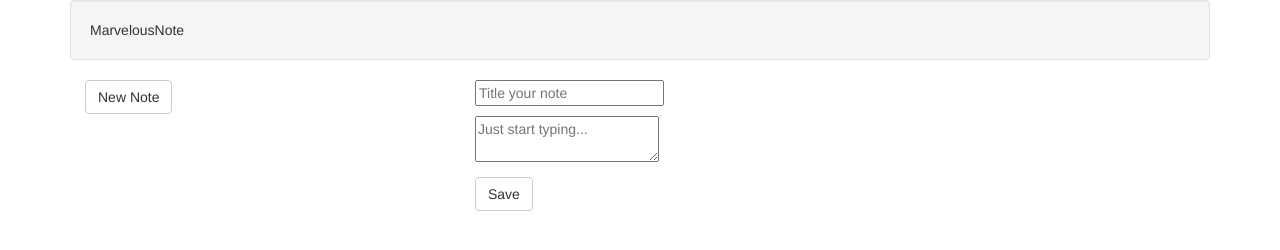
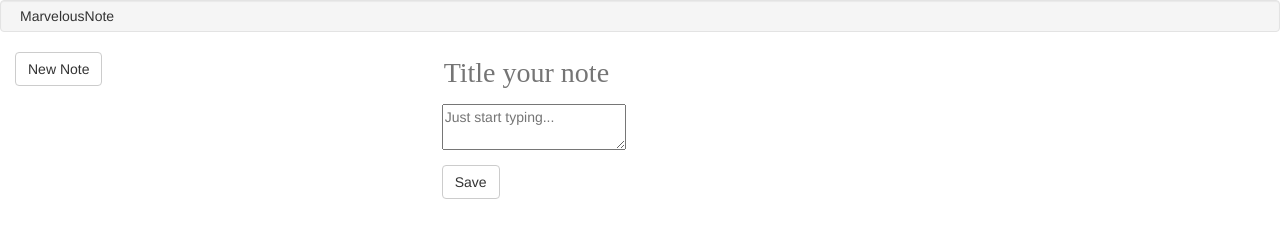
Before and after one commit to patriciachunk/MarvelousNote, a website: page app/index.html in a window 1280 px wide. Drawn offline with nearby package versions, Linux system fonts and the light colour scheme; some packages are replaced by stand-ins of ours; the site is published under a folder, as on GitHub Pages, so addresses that start at the root find nothing; no server answers; a script that the page names is missing; a web font is replaced by a local one.

Commit message:
Use relative path to app.css.

```diff
--- a/app/index.html
+++ b/app/index.html
@@ -10,7 +10,7 @@
     <title ng-bind="$state.current.name + ' - marvelousnote'">marvelousnote</title>
     <link href="https://fonts.googleapis.com/css?family=Cormorant+Upright" rel="stylesheet">
     <link rel="stylesheet" href="bower_components/bootstrap/dist/css/bootstrap.css">
-    <link rel="stylesheet" href="/content/app.css" charset="utf-8">
+    <link rel="stylesheet" href="content/app.css" charset="utf-8">
   </head>
   <body>
 
```
